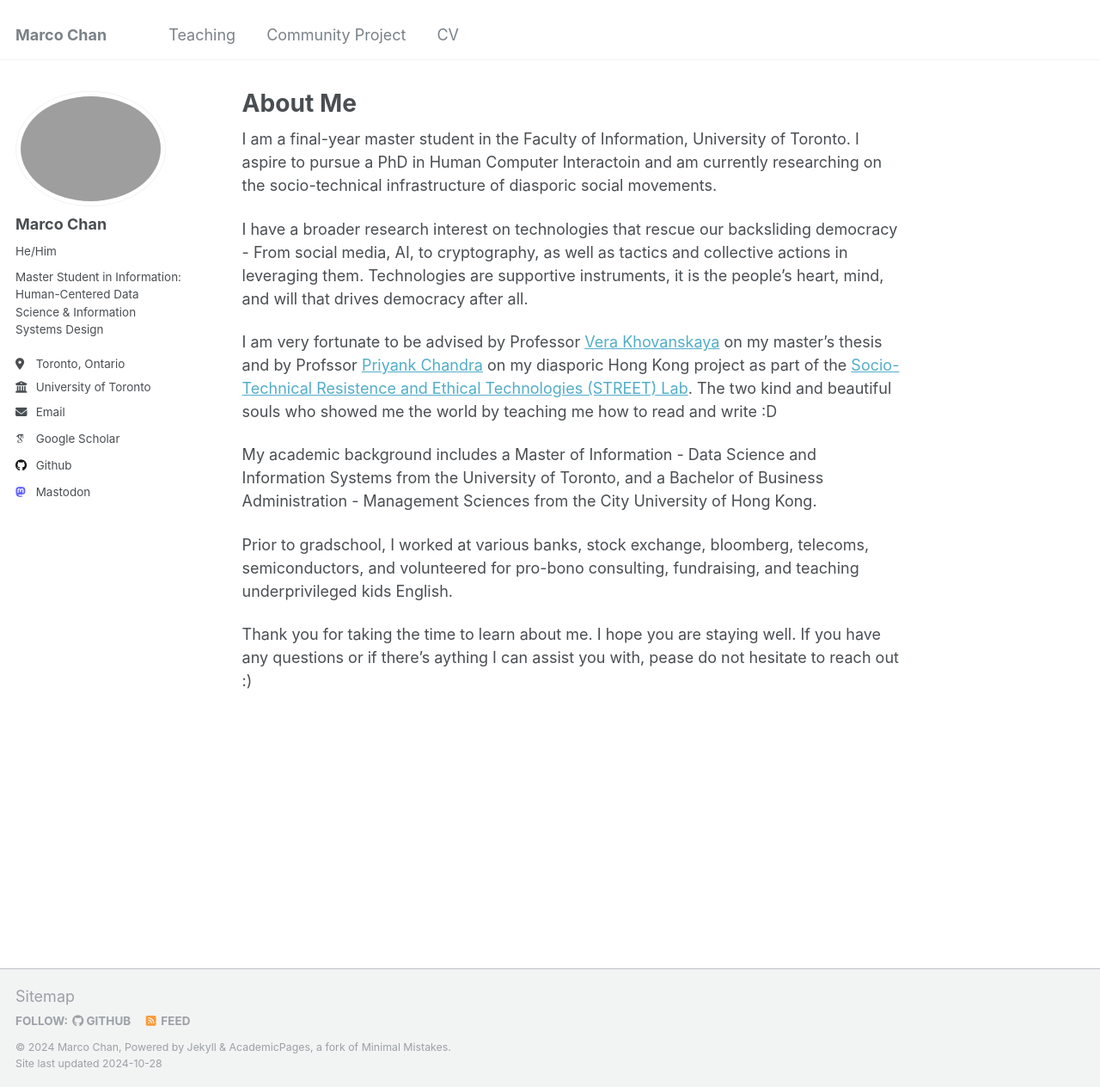
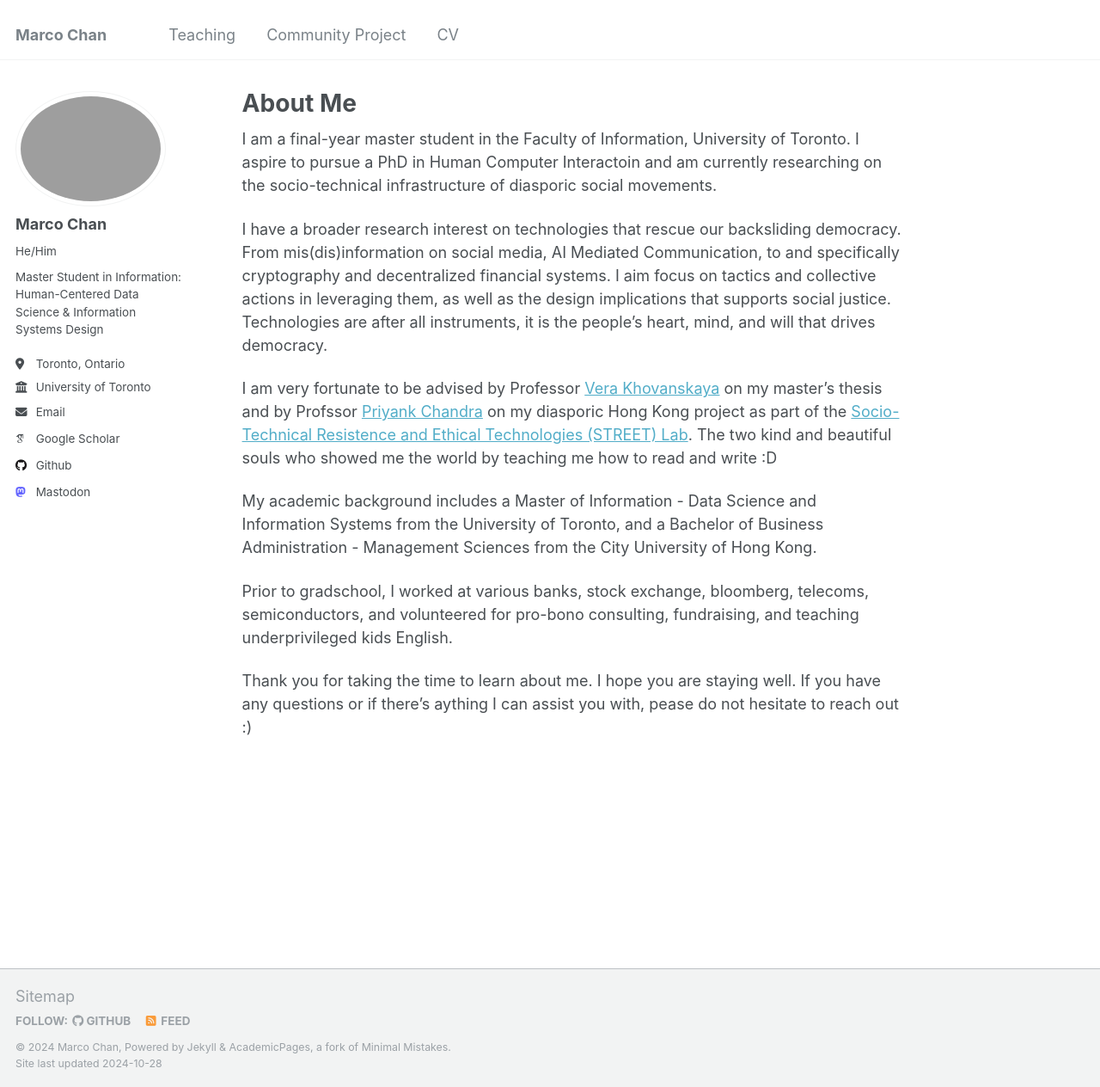
Before and after one commit to Marco-ProspectivePhD/home, a Jekyll site: the page built from _pages/about.md, in a window 1280 px wide and 1264 px high. Shown: the whole window at 86% size. Built offline with Jekyll 4.4.1, drawn with Linux system fonts in a browser that asks for light colours; some web fonts are replaced.

Commit message:
Update about.md

```diff
--- a/_pages/about.md
+++ b/_pages/about.md
@@ -9,7 +9,7 @@ redirect_from:
 
 I am a final-year master student in the Faculty of Information, University of Toronto. I aspire to pursue a PhD in Human Computer Interactoin and am currently researching on the socio-technical infrastructure of diasporic social movements.
 
-I have a broader research interest on technologies that rescue our backsliding democracy - From social media, AI, to cryptography, as well as tactics and collective actions in leveraging them. Technologies are supportive instruments, it is the people's heart, mind, and will that drives democracy after all.
+I have a broader research interest on technologies that rescue our backsliding democracy. From mis(dis)information on social media, AI Mediated Communication, to and specifically cryptography and decentralized financial systems. I aim focus on tactics and collective actions in leveraging them, as well as the design implications that supports social justice. Technologies are after all instruments, it is the people's heart, mind, and will that drives democracy.
 
 I am very fortunate to be advised by Professor [Vera Khovanskaya](https://verakhovanskaya.github.io/) on my master's thesis and by Profssor [Priyank Chandra](https://www.priyankc.com/) on my diasporic Hong Kong project as part of the [Socio-Technical Resistence and Ethical Technologies (STREET) Lab](https://www.streetlab.tech/). The two kind and beautiful souls who showed me the world by teaching me how to read and write :D
 
```
